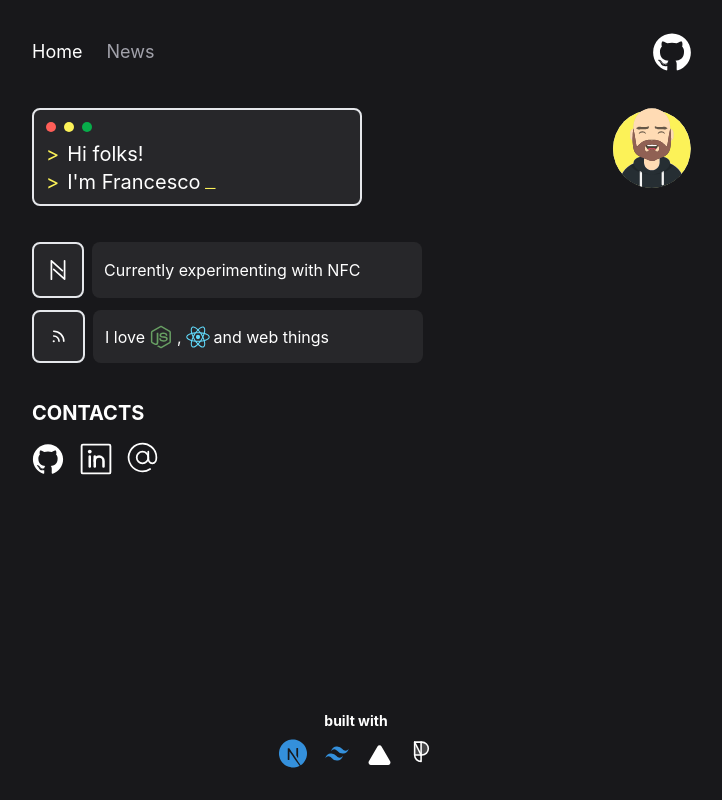
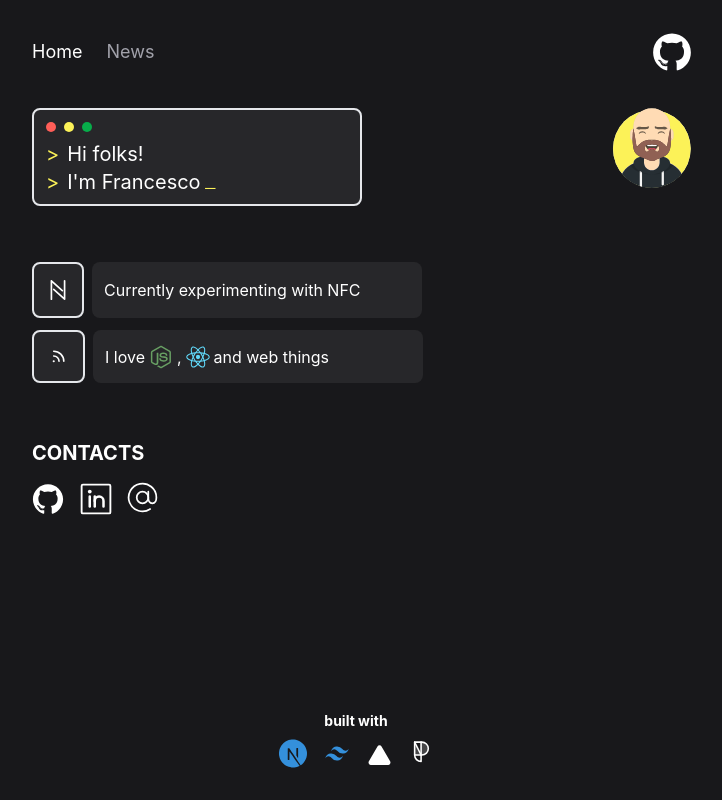
Before and after one commit to inhopj/fcirone.dev, a Next.js app: page / in a window 1280 px wide. Shown: the whole page, without its empty margins (284-1006 px from the left). Built offline with nearby package versions, Linux system fonts and the light colour scheme.

Commit message:
more space with larger screens

```diff
--- a/pages/index.tsx
+++ b/pages/index.tsx
@@ -23,8 +23,8 @@ const Home: NextPage = () => {
       >
         <div className='flex flex-col items-stretch max-w-2xl w-full mb-5'>
           <Header className='mb-9' />
-          <Hero className='mb-9' />
-          <Info className='mb-9'/>
+          <Hero className='mb-9 md:mb-14' />
+          <Info className='mb-9 md:mb-14'/>
           <Contacts />
         </div>
         <div className='flex flex-col items-stretch max-w-2xl w-full'>
```
